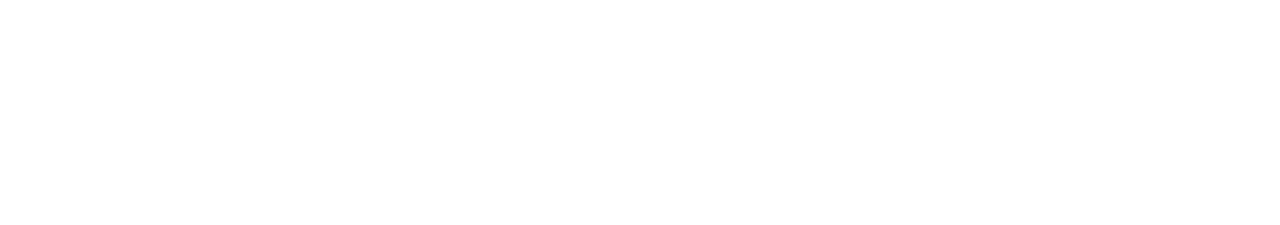
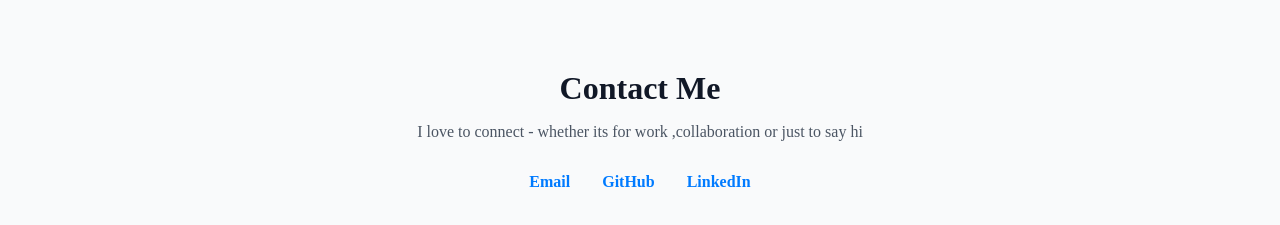
Before and after one commit to Shila-Mehta/Portfolio, a React (Vite) app in the folder my-first-react-app/: page / in a window 1280 px wide. Shown: the part 3391-3616 px from the top of the page. Before the commit the page ends 3381 px from the top, so only its background shows below. Built offline with nearby package versions, Linux system fonts and the light colour scheme.

Commit message:
Add contact section with email  and social links

```diff
--- a/my-first-react-app/src/App.jsx
+++ b/my-first-react-app/src/App.jsx
@@ -3,6 +3,7 @@
 import About from './components/About';
 import Skills from "./components/Skills";
 import Projects from "./components/Projects";
+import Contact from "./components/Contact";
 
 function App() {
 
@@ -13,6 +14,7 @@
      <About></About>
      <Skills></Skills>
      <Projects></Projects>
+     <Contact></Contact>
 
    </div>
 
--- a/my-first-react-app/src/components/Contact.jsx
+++ b/my-first-react-app/src/components/Contact.jsx
@@ -1 +1,17 @@
 import '../styles/contact.css';
+
+export default  function Contact(){
+    return (
+
+        <section className='contact'  id='contact'>
+            <h2>Contact Me</h2>
+            <p> I love to connect - whether its for work ,collaboration or just to say hi</p>
+            <ul  className='contact-links'>
+                <li><a href='https://mail.google.com/mail/u/0/?pli=1#inbox' target='_blank' rel="noopener noreferrer">Email</a></li>
+                <li><a href='https://github.com/' target='_blank' rel="noopener noreferrer">GitHub</a></li>
+                <li><a href='https://www.linkedin.com/feed/' target='_blank' rel="noopener noreferrer">LinkedIn</a></li>
+            </ul>
+        </section>
+
+    )
+}
--- a/my-first-react-app/src/styles/contact.css
+++ b/my-first-react-app/src/styles/contact.css
@@ -0,0 +1,38 @@
+.contact{
+    padding:5rem 2rem;
+    background-color: #f9fafb;
+    text-align: center;
+
+}
+
+.contact h2{
+    font-size: 2rem;
+    margin-bottom: 1rem;
+    color:#111827;
+}
+
+.contact p{
+    font-size: 1rem;
+    color: #4b5563;
+    margin-bottom: 2rem;
+}
+
+.contact-links{
+    list-style: none;
+    padding: 0;
+    display: flex;
+    gap:2rem;
+    justify-content: center;
+    flex-wrap: wrap;
+}
+
+.contact-links li a{
+    color:#007bff;
+    font-weight: 600;
+    text-decoration: none;
+    transition: color 0.3s ease;
+}
+
+.contact-links li a:hover{
+    color: #0056b3;
+}
```
Also changed, not shown: 1 other file (tests, documents, lock files or other folders).
